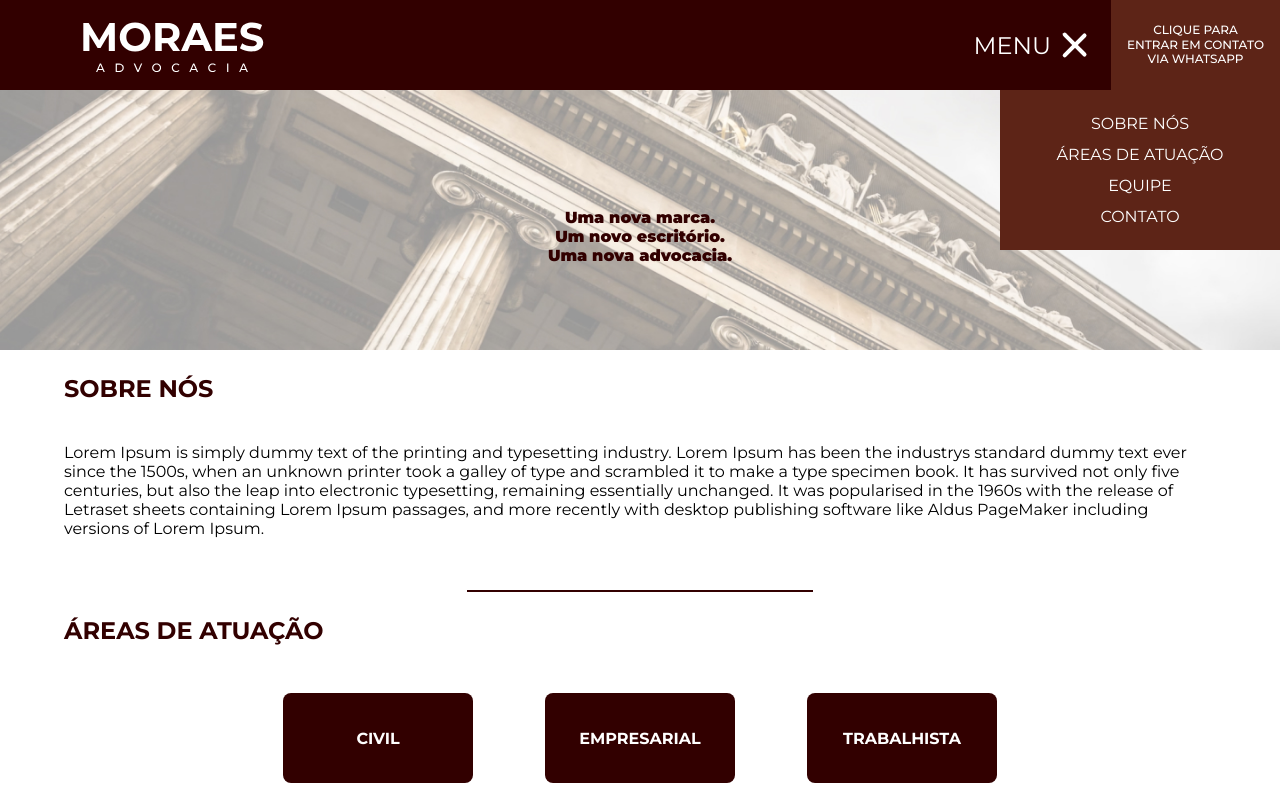
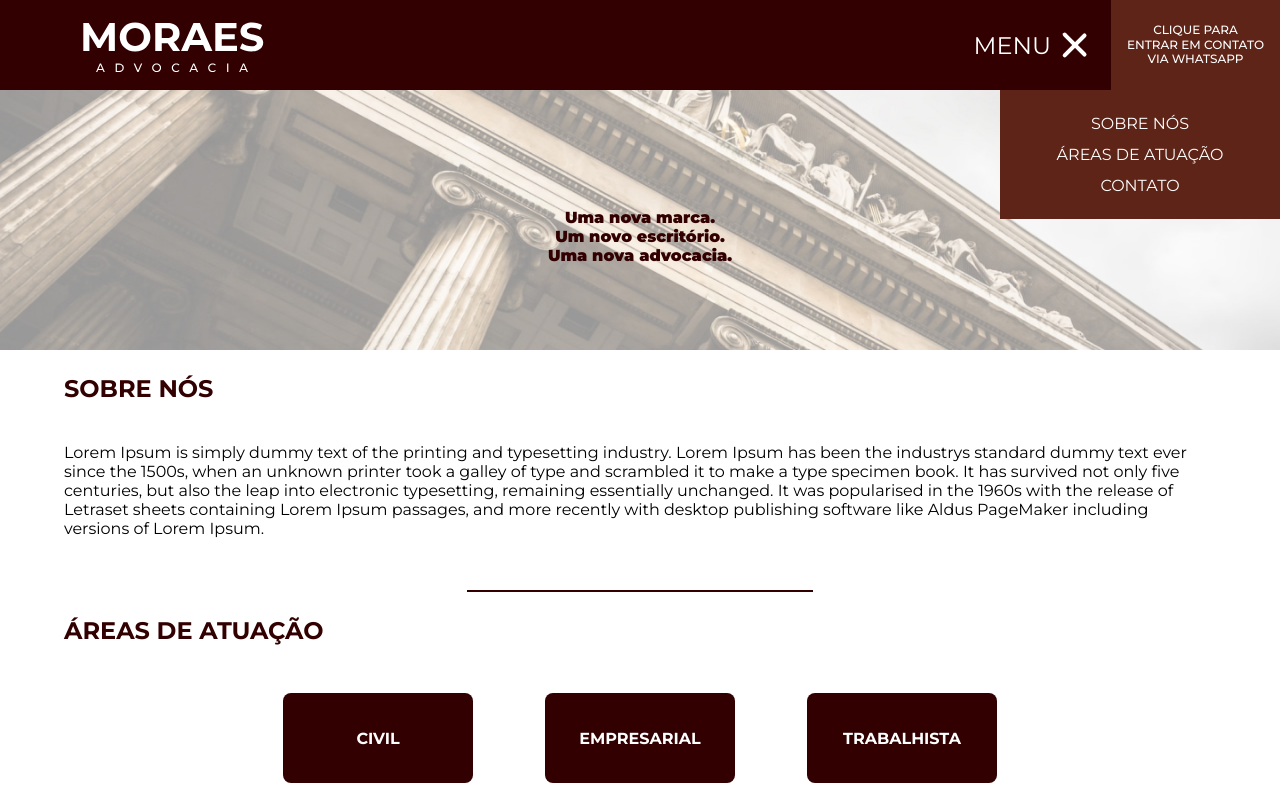
Before and after one commit to madusfx/moraes-adv, a React (Create React App) app in the folder web/: page / in a window 1280 px wide. Both pictures are taken after a click on the element 1079 px from the left and 45 px from the top of the page. Shown: the top 800 px of the page. Built offline with nearby package versions, Linux system fonts and the light colour scheme; no server answers.

Commit message:
fixing list menu

```diff
--- a/web/src/App.tsx
+++ b/web/src/App.tsx
@@ -139,10 +139,15 @@ function App() {
         {menuOpen && (
           <Menu>
             <List>
-              <ListItem>SOBRE NÓS</ListItem>
-              <ListItem>ÁREAS DE ATUAÇÃO</ListItem>
-              <ListItem>EQUIPE</ListItem>
-              <ListItem>CONTATO</ListItem>
+              <ListItem>
+                <a href="#sobre-nos">SOBRE NÓS</a>
+              </ListItem>
+              <ListItem>
+                <a href="#areas-de-atuacao">ÁREAS DE ATUAÇÃO</a>
+              </ListItem>
+              <ListItem>
+                <a href="#contato">CONTATO</a>
+              </ListItem>
             </List>
           </Menu>
         )}
--- a/web/src/components/Input/index.tsx
+++ b/web/src/components/Input/index.tsx
@@ -18,7 +18,7 @@ export function InputComponent({
   register,
   errorMessage,
   value,
-  placeholder
+  placeholder,
 }: InputProps) {
   return (
     <>
--- a/web/src/styles.ts
+++ b/web/src/styles.ts
@@ -108,7 +108,7 @@ export const HamburguerMenu = styled.div<{ open?: boolean }>`
 `;
 
 export const Menu = styled.div`
-  position: absolute;
+  position: fixed;
   top: 90px;
   right: 0;
   background-color: #5d2417;
@@ -144,11 +144,14 @@ export const List = styled.ul`
 export const ListItem = styled.li`
   cursor: pointer;
   margin: 12px 0;
-  color: #fff;
   font-weight: 400;
   font-size: 16px;
   text-align: center;
   list-style-type: none;
+  a {
+    text-decoration: none;
+    color: #fff;
+  }
 
   @media (max-width: 760px) {
     margin: 12px 0;
```
